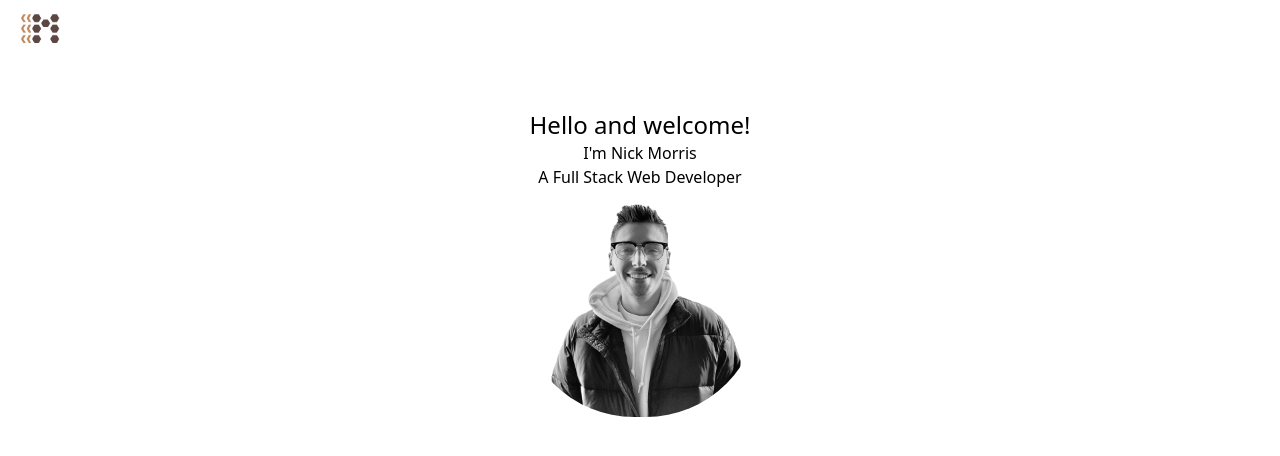
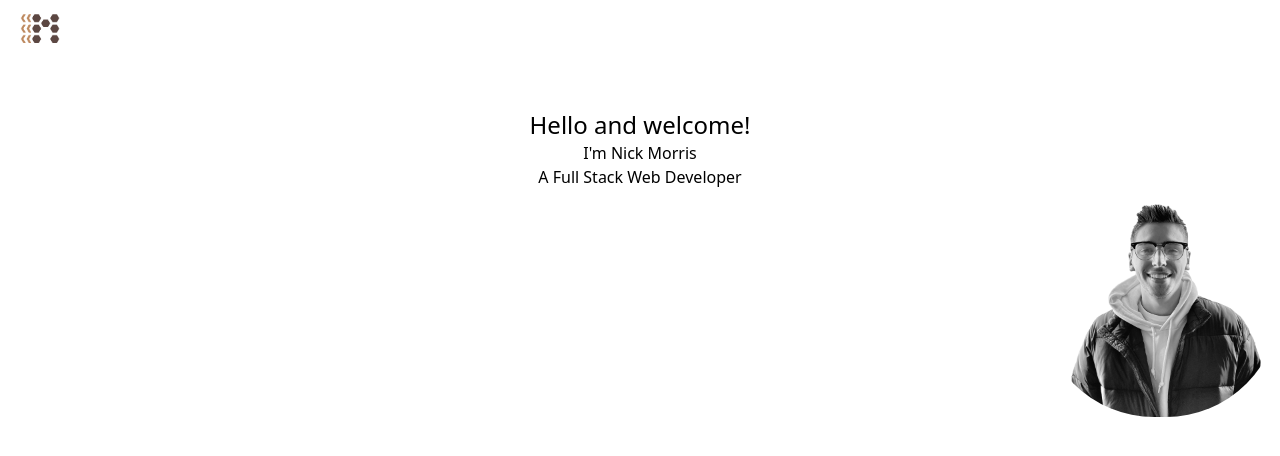
Before and after one commit to Morralytics/morralytics-portfolio, a Next.js app: page / in a window 1280 px wide. Shown: the top 456 px of the page. Built offline with nearby package versions, Linux system fonts and the light colour scheme.

Commit message:
Seperated the items into two seperate sections to align with flex properly.

```diff
--- a/app/page.js
+++ b/app/page.js
@@ -2,18 +2,22 @@ import Image from "next/image";
 
 const page = () => {
   return (
-    <section className='w-full flex flex-col items-center justify-center'>
+    <section className='w-full flex flex-col'>
+      <div className="flex flex-col items-center">
         <h1 className="text-2xl">Hello and welcome!</h1>
         <p>I'm Nick Morris</p>
         <p>A Full Stack Web Developer</p>
+      </div>
+      <div className="flex justify-end">
         <Image
           src='/assets/images/Me_BW_Adjusted.png'
           alt="Profile Picture"
           width={240}
-        height={60}
+          height={240}
           className="rounded-full"
 
         />
+      </div>
     </section>
   )
 }
```
Lines whose indentation alone changed are shown as unchanged.
